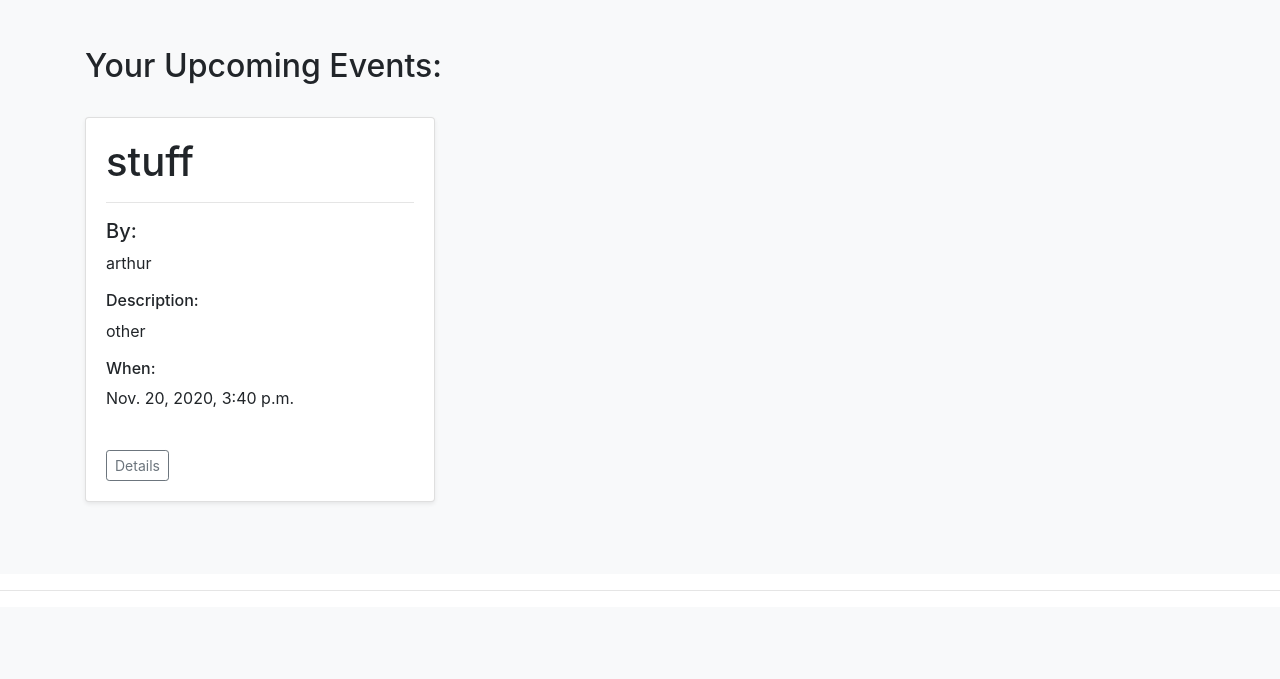
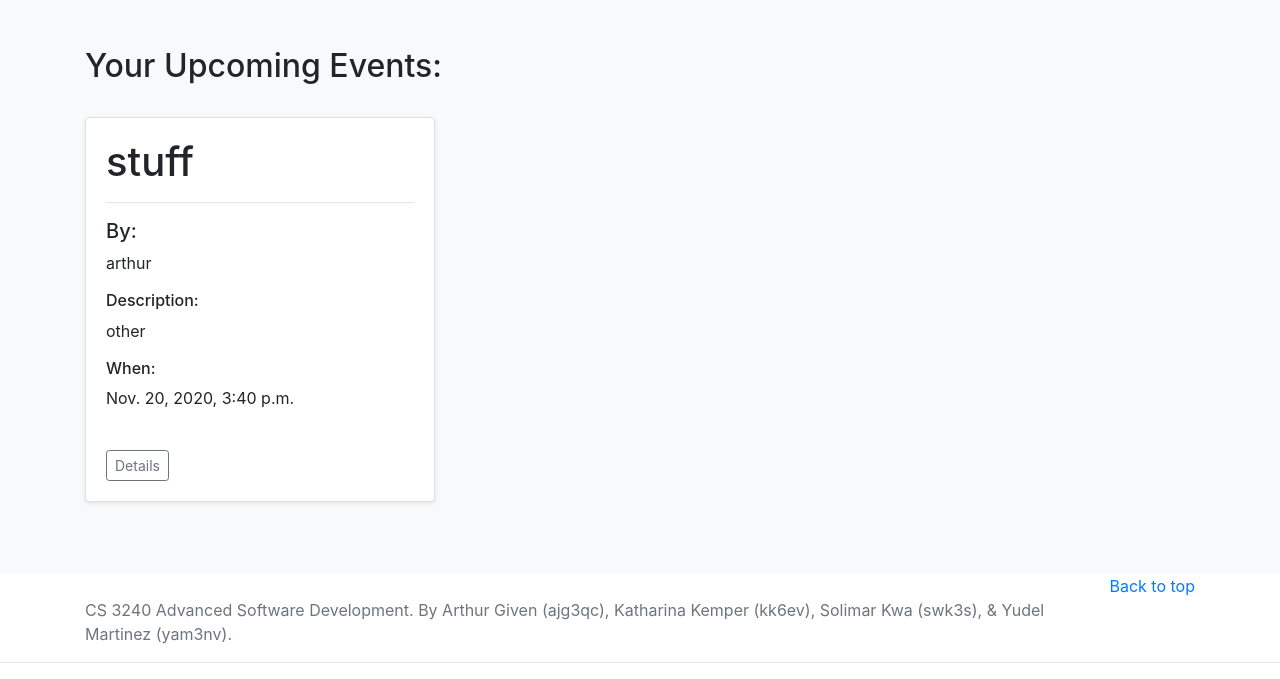
Before and after one commit to swk3st/KYSA-Meetup-Finder, a Django app: page /dashboard/ in a window 1280 px wide. Shown: the part 395-1074 px from the top of the page. Before the commit the page ends 986 px from the top, so only its background shows below. Run offline with Django 3.2, Linux system fonts and the light colour scheme; a user stored in the database is signed in; data comes from the database, SQL or seed files in the repository; some libraries are stand-ins or nearby versions.

Commit message:
Added a footer

```diff
--- a/meetup_finder_app/templates/meetup_finder_app/dashboard.html
+++ b/meetup_finder_app/templates/meetup_finder_app/dashboard.html
@@ -112,6 +112,15 @@
 
 
     </main>
+    <footer class="text-muted">
+        <div class="container">
+            <p class="float-right">
+                <a href="#"> Back to top</a>
+              </p>
+            <br>
+          <p> CS 3240 Advanced Software Development. By Arthur Given (ajg3qc), Katharina Kemper (kk6ev), Solimar Kwa (swk3s), & Yudel Martinez (yam3nv).</p>
+        </div>
+      </footer>
 
     <script src="https://code.jquery.com/jquery-3.5.1.slim.min.js"
         integrity="sha384-DfXdz2htPH0lsSSs5nCTpuj/zy4C+OGpamoFVy38MVBnE+IbbVYUew+OrCXaRkfj"
```
Also changed, not shown: meetup_finder_app/static/images/UVA map.jpg (added).
